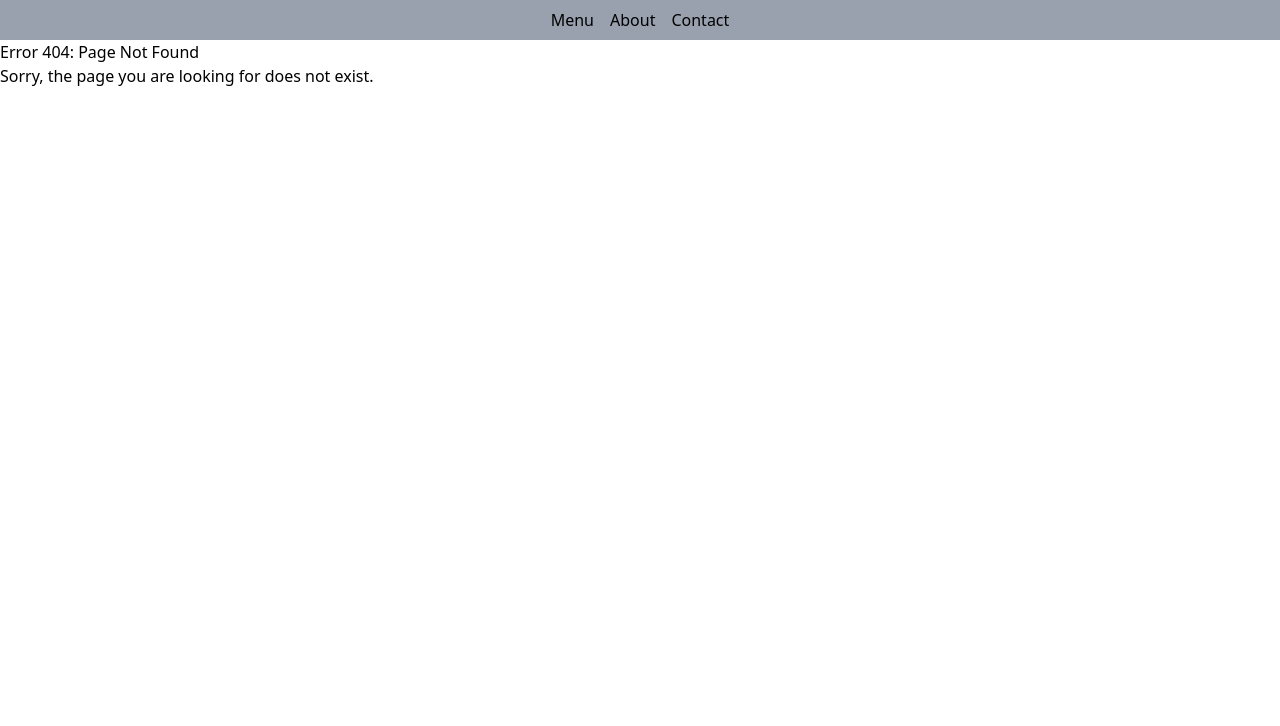
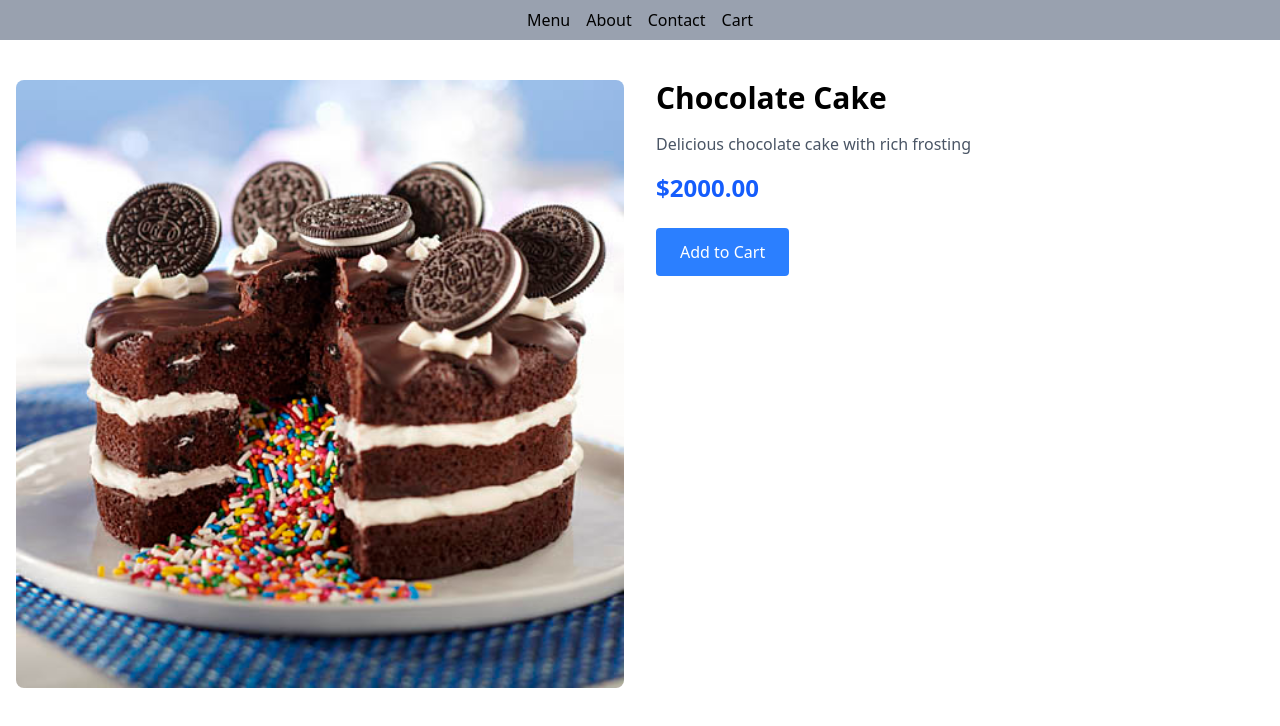
Before and after one commit to Hammad-000/Cakes-Villa, a React (Vite) app: page /product/1 in a window 1280 px wide. Before the commit this address had no page. Shown: the top 726 px of the page. Built offline with nearby package versions, Linux system fonts and the light colour scheme.

Commit message:
adding cart btn...

```diff
--- a/package.json
+++ b/package.json
@@ -11,8 +11,11 @@
   },
   "dependencies": {
     "@tailwindcss/vite": "^4.1.18",
+    "framer-motion": "^12.23.26",
+    "motion": "^12.23.26",
     "react": "^19.2.0",
     "react-dom": "^19.2.0",
+    "react-icons": "^5.5.0",
     "react-router-dom": "^7.10.1",
     "tailwindcss": "^4.1.18"
   },
--- a/src/App.jsx
+++ b/src/App.jsx
@@ -5,6 +5,31 @@ import Menu from './Pages/Menu';
 import Contact from './Pages/Contact';
 import Error from './Pages/Error';
 import './index.css';
+import Cart from './Pages/Cart';
+import ProductDetailpg from "./Pages/ProductDetailpg";
+import { MdOutlineShoppingCart } from "react-icons/md";
+
+function CartIcon() {
+  const { cart } = useCart();
+  const cartItemsCount = cart.reduce((total, item) => total + item.quantity, 0);
+
+  return (
+    <div className="relative">
+      <NavLink
+        to="/cart"
+        className={({ isActive }) => isActive ? 'text-yellow-500' : 'text-white'}
+      >
+        <MdOutlineShoppingCart className="text-2xl" />
+      </NavLink>
+      {cartItemsCount > 0 && (
+        <span className="absolute -top-2 -right-1 bg-red-500 text-white text-xs rounded-full w-5 h-5 flex items-center justify-center">
+          {cartItemsCount}
+        </span>
+      )}
+    </div>
+  );
+}
+
 
 function App() {
   return (
@@ -14,6 +39,7 @@ function App() {
           <NavLink to="/menu">Menu</NavLink>
           <NavLink to="/about">About</NavLink>
           <NavLink to="/contact">Contact</NavLink>
+          <NavLink to="/cart">Cart</NavLink>
         </nav>
 
 
@@ -21,6 +47,8 @@ function App() {
           <Route path="/menu" element={<Menu />} />
           <Route path="/about" element={<About />} />
           <Route path="/contact" element={<Contact />} />
+          <Route path="/product/:id" element={<ProductDetailpg />} />
+          <Route path="/cart" element={<Cart />} />
           <Route path="/" element={<Navigate to="/menu" />} />
           <Route path="*" element={<Error />} />
         </Routes>
--- /dev/null
+++ b/src/Components/CartContext.jsx
@@ -0,0 +1,75 @@
+import React, { createContext, useState, useContext, useEffect } from "react";
+
+
+const CartContext = createContext();
+
+
+export const CartProvider = ({ children }) => {
+  const [cart, setCart] = useState(() => {
+
+    const storedCart = localStorage.getItem("cart");
+    return storedCart ? JSON.parse(storedCart) : [];
+  });
+
+
+  useEffect(() => {
+    localStorage.setItem("cart", JSON.stringify(cart));
+  }, [cart]);
+
+
+const addToCart = (product) => {
+  setCart((prevCart) => {
+    const existingProduct = prevCart.find((item) => item.id === product.id);
+    if (existingProduct) {
+
+      return prevCart.map((item) =>
+        item.id === product.id
+          ? { ...item, quantity: item.quantity + 1 }
+          : item
+      );
+    }
+
+    return [...prevCart, { ...product, quantity: 1 }];
+  });
+};
+
+
+  const removeFromCart = (productId) => {
+    setCart((prevCart) => prevCart.filter((item) => item.id !== productId));
+  };
+
+
+  const incrementQuantity = (productId) => {
+    setCart((prevCart) =>
+      prevCart.map((item) =>
+        item.id === productId ? { ...item, quantity: item.quantity + 1 } : item
+      )
+    );
+  };
+
+
+  const decrementQuantity = (productId) => {
+    setCart((prevCart) =>
+      prevCart.map((item) =>
+        item.id === productId && item.quantity > 1
+          ? { ...item, quantity: item.quantity - 1 }
+          : item
+      )
+    );
+  };
+
+  const calculateTotalPrice = () => {
+    return cart.reduce((total, item) => total + item.price * item.quantity, 0);
+  };
+
+  return (
+    <CartContext.Provider
+      value={{ cart, addToCart, removeFromCart, incrementQuantity, decrementQuantity, calculateTotalPrice }}
+    >
+      {children}
+    </CartContext.Provider>
+  );
+};
+
+
+export const useCart = () => useContext(CartContext);
--- a/src/Components/ProductsCart.jsx
+++ b/src/Components/ProductsCart.jsx
@@ -1,22 +1,35 @@
 import { Link } from "react-router-dom";
+import { useCart } from "../components/CartContext";
 
 function ProductsCart({ filteredProducts }) {
+  const { addToCart } = useCart();
+
   return (
-    <div className="product-grid grid grid-cols-1 sm:grid-cols-2 lg:grid-cols-3 xl:grid-cols-4 gap-6 p-3">
+    <div className="grid grid-cols-1 sm:grid-cols-2 lg:grid-cols-3 gap-6">
       {filteredProducts.map((product) => (
-        <div key={product.id} className="product-card bg-white border-b cursor-pointer rounded-lg shadow-md p-4">
-          <img
-            src={product.image || "/path/to/default-image.jpg"}
-            alt={product.name}
-            className="w-full h-48 object-cover rounded-md mb-4"
-            onError={(e) => (e.target.src = "/path/to/default-image.jpg")}
-          />
-          <h2 className="product-name text-xl font-semibold text-gray-800 mb-2">{product.name}</h2>
-          <p className="product-description text-gray-500 text-sm mb-2">{product.description}</p>
-          <p className="product-price text-lg font-semibold text-gray-900">${product.price.toFixed(2)}</p>
-          <Link to={`/product/${product.id}`} className="product-link mt-4 inline-block px-4 py-2 bg-blue-500 text-white rounded-md text-center hover:bg-blue-600">
+        <div key={product.id} className="bg-white shadow rounded-lg p-4">
+
+          {/* Navigate to product detail */}
+          <Link to={`/product/${product.id}`}>
+            <img
+              src={product.image}
+              alt={product.name}
+              className="w-full h-48 object-cover rounded"
+            />
+            <h3 className="text-lg font-semibold mt-2">
+              {product.name}
+            </h3>
+          </Link>
+
+          <p className="text-gray-600">${product.price.toFixed(2)}</p>
+
+          {/* Add to cart */}
+          <button
+            onClick={() => addToCart(product)}
+            className="mt-3 w-full bg-blue-500 text-white py-2 rounded hover:bg-blue-600"
+          >
             Add to Cart
-          </Link>
+          </button>
         </div>
       ))}
     </div>
--- a/src/Components/SearchBox.jsx
+++ b/src/Components/SearchBox.jsx
@@ -5,10 +5,10 @@ import { useState } from "react";
 function SearchBox({ onSearchChange }) {
   const [searchTerm, setSearchTerm] = useState("");
 
-  // Handle input changes and pass to parent component
+
   const handleInputChange = (e) => {
-    setSearchTerm(e.target.value); // Update local state
-    onSearchChange(e.target.value); // Pass value to parent
+    setSearchTerm(e.target.value);
+    onSearchChange(e.target.value);
   };
 
   return (
--- a/src/Pages/About.jsx
+++ b/src/Pages/About.jsx
@@ -1,13 +1,31 @@
-
+import * as motion from "motion/react-client"
+import { html } from "motion/react-m";
 
 
 
 function About() {
   return (
     <div className="about-page">
-      <h1>About Us</h1>
-      <p>Welcome to our cake website! We are passionate about baking and sharing delicious cakes with the world.</p>
+       <motion.div
+            style={box}
+
+            animate={{ rotate: 260 }}
+            transition={{ duration: 2 }}
+        />
+
     </div>
+
   );
 }
+
+
+const box = {
+    width: 100,
+    height: 100,
+    backgroundColor: "#ff0088",
+    borderRadius: 5,
+
+
+
+}
 export default About;
--- /dev/null
+++ b/src/Pages/Cart.jsx
@@ -0,0 +1,91 @@
+import React, { createContext, useState, useContext, useEffect } from "react";
+
+// Creating the Cart Context
+const CartContext = createContext();
+
+export const CartProvider = ({ children }) => {
+  const [cart, setCart] = useState(() => {
+    const storedCart = localStorage.getItem("cart");
+    // Parse the cart, or set to empty array if invalid data is found
+    try {
+      return storedCart ? JSON.parse(storedCart) : [];
+    } catch (error) {
+      console.error("Failed to parse cart data from localStorage", error);
+      return [];
+    }
+  });
+
+  // Sync cart with localStorage
+  useEffect(() => {
+    localStorage.setItem("cart", JSON.stringify(cart));
+  }, [cart]);
+
+  // Add product to cart or increment quantity
+  const addToCart = (product) => {
+    setCart((prevCart) => {
+      const existingProduct = prevCart.find((item) => item.id === product.id);
+
+      // If product already in cart, increment quantity
+      if (existingProduct) {
+        return prevCart.map((item) =>
+          item.id === product.id
+            ? { ...item, quantity: item.quantity + 1 }
+            : item
+        );
+      }
+
+      // If new product, add to cart with quantity 1
+      return [...prevCart, { ...product, quantity: 1 }];
+    });
+  };
+
+  // Remove product from cart
+  const removeFromCart = (productId) => {
+    setCart((prevCart) => prevCart.filter((item) => item.id !== productId));
+  };
+
+  // Increment product quantity
+  const incrementQuantity = (productId) => {
+    setCart((prevCart) =>
+      prevCart.map((item) =>
+        item.id === productId ? { ...item, quantity: item.quantity + 1 } : item
+      )
+    );
+  };
+
+  // Decrement product quantity (only if > 1)
+  const decrementQuantity = (productId) => {
+    setCart((prevCart) =>
+      prevCart.map((item) =>
+        item.id === productId && item.quantity > 1
+          ? { ...item, quantity: item.quantity - 1 }
+          : item
+      )
+    );
+  };
+
+  // Calculate the total price of all items in the cart
+  const calculateTotalPrice = () => {
+    return cart.reduce((total, item) => total + item.price * item.quantity, 0);
+  };
+
+  // Returning the Cart context
+  return (
+    <CartContext.Provider
+      value={{
+        cart,
+        addToCart,
+        removeFromCart,
+        incrementQuantity,
+        decrementQuantity,
+        calculateTotalPrice,
+      }}
+    >
+      {children}
+    </CartContext.Provider>
+  );
+};
+
+
+export const useCart = () => useContext(CartContext);
+export default CartProvider
--- a/src/Pages/Menu.jsx
+++ b/src/Pages/Menu.jsx
@@ -5,6 +5,7 @@ import CategoryFilter from "../Components/CategoryFilter";
 import SearchBox from "../Components/SearchBox";
 import ProductsCart from "../Components/ProductsCart";
 import PriceRange from "../Components/PriceRange";
+import ProductDetailpg from "./ProductDetailpg";
 
 function Menu() {
   const [selectedCategories, setSelectedCategories] = useState([]);
--- /dev/null
+++ b/src/Pages/ProductDetailpg.jsx
@@ -0,0 +1,41 @@
+import { useParams } from "react-router-dom";
+import products from "../data/products";
+import { useCart } from "../components/CartContext";
+
+function ProductDetailpg() {
+  const { id } = useParams();
+  const { addToCart } = useCart();
+
+  const product = products.find((p) => p.id === Number(id));
+
+  if (!product) {
+    return <p className="text-center mt-10">Product not found</p>;
+  }
+
+  return (
+    <div className="container mx-auto px-4 py-10 grid md:grid-cols-2 gap-8">
+      <img
+        src={product.image}
+        alt={product.name}
+        className="w-full rounded-lg"
+      />
+
+      <div>
+        <h1 className="text-3xl font-bold mb-4">{product.name}</h1>
+        <p className="text-gray-600 mb-4">{product.description}</p>
+        <p className="text-2xl font-bold text-blue-600 mb-6">
+          ${product.price.toFixed(2)}
+        </p>
+
+        <button
+          onClick={() => addToCart(product)}
+          className="bg-blue-500 text-white px-6 py-3 rounded hover:bg-blue-600"
+        >
+          Add to Cart
+        </button>
+      </div>
+    </div>
+  );
+}
+
+export default ProductDetailpg;
```
Also changed, not shown: src/main.jsx (+6 -2 lines), 1 other file (tests, documents, lock files or other folders).
